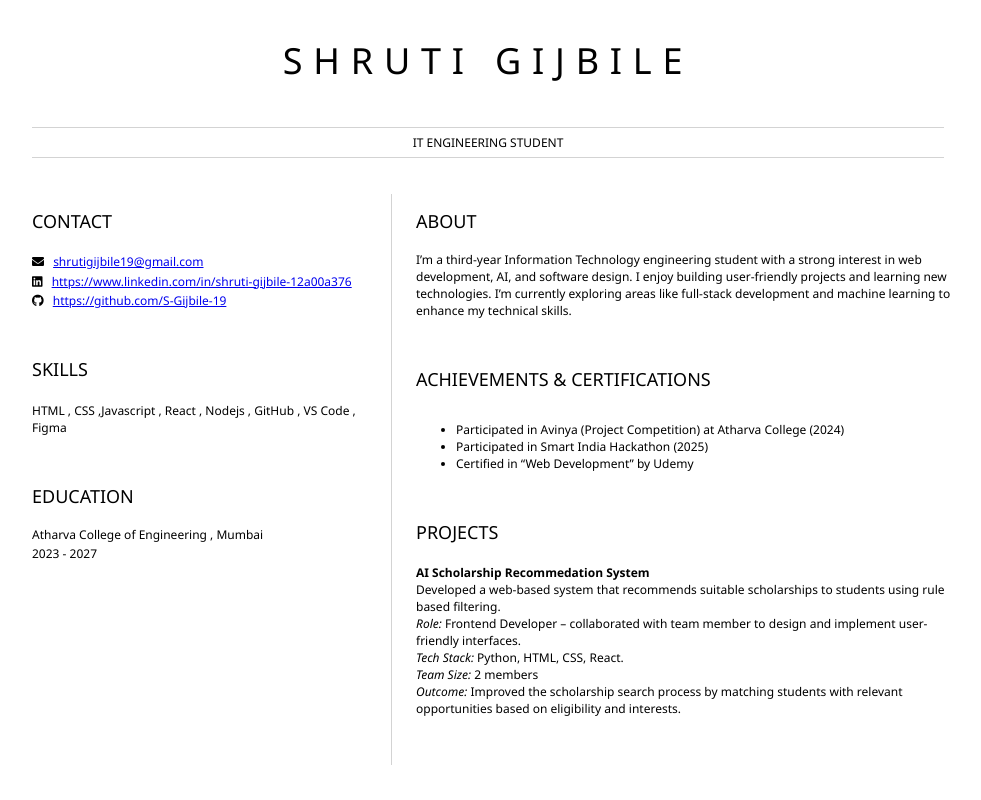
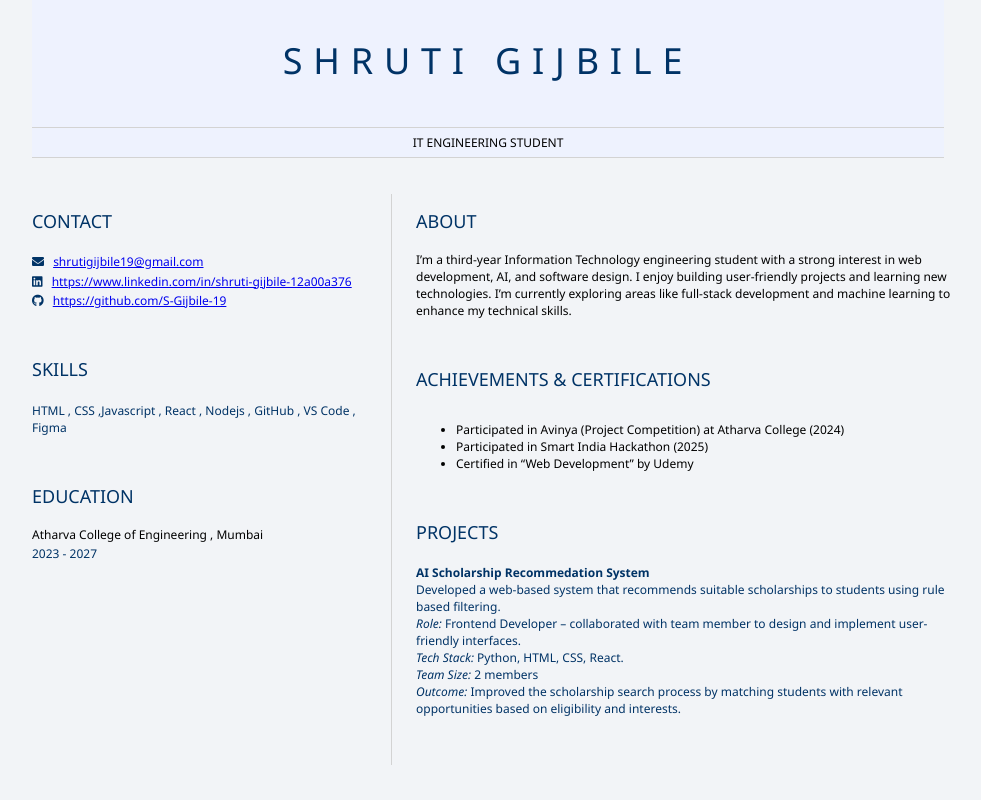
Before and after one commit to S-Gijbile-19/resume, a plain HTML site: page index.html in a window 1280 px wide. Shown: the whole page, without its empty margins (152-1133 px from the left). Drawn offline with Linux system fonts and the light colour scheme.

Commit message:
save the chnages

```diff
--- a/style.css
+++ b/style.css
@@ -3,6 +3,7 @@ body {
     font-size: 12px;
     max-width: 960px;
     margin: auto ;
+    background: #f2f4f7;
 }
 
 h1 {
@@ -16,6 +17,7 @@ h1 {
 header {
     text-align: center;
     margin: auto 2em;
+    background: #eef2fe;
 }
 
 
@@ -61,9 +63,12 @@ hr {
 h1, h2, h3 {
     font-weight: 100;
     margin-bottom: 0;
+    color: #003366;
 }
 
-
+p{
+  color: #003366;
+}
 #mainLeft {
     border-right: 1px solid lightgray;
 }
```
